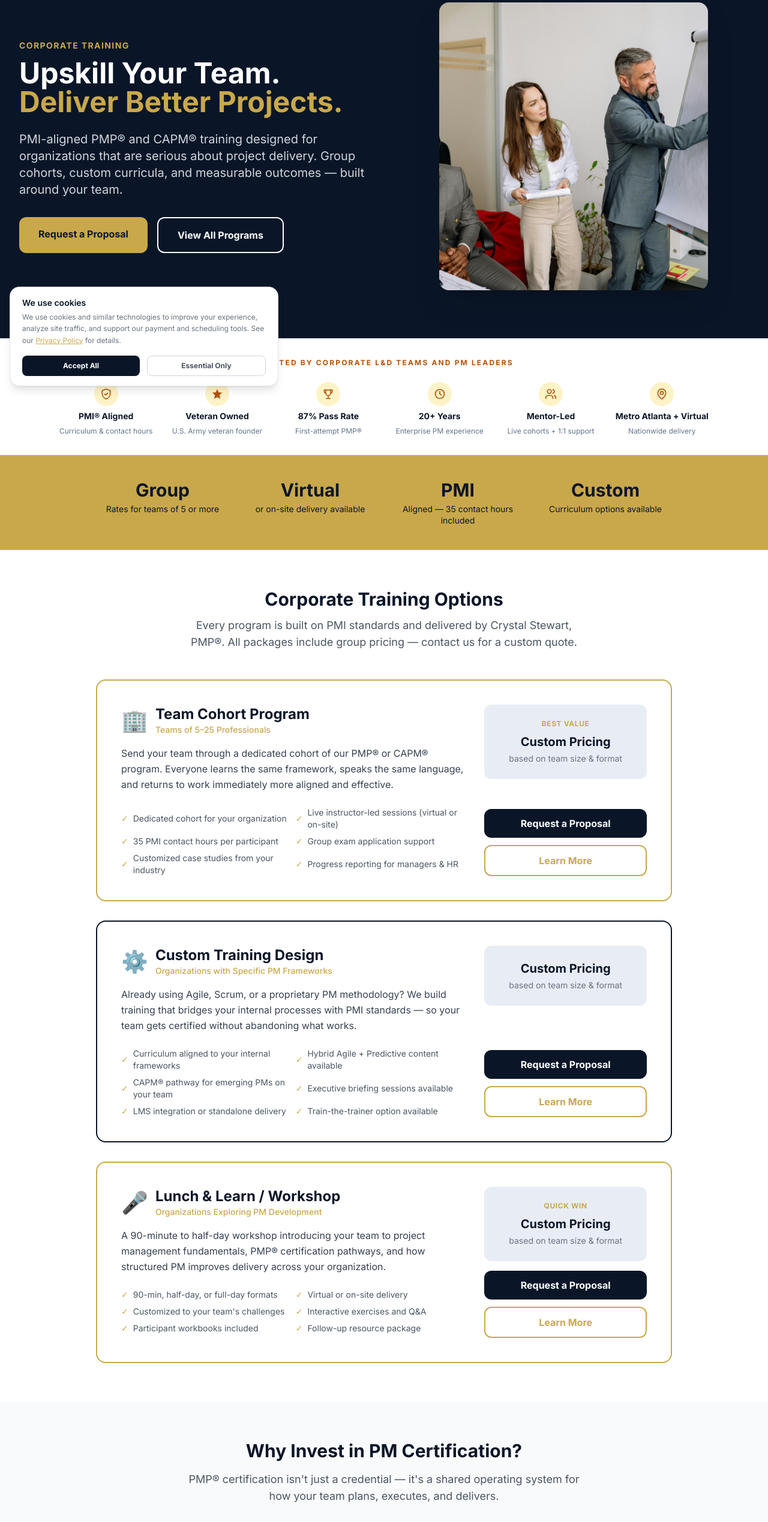
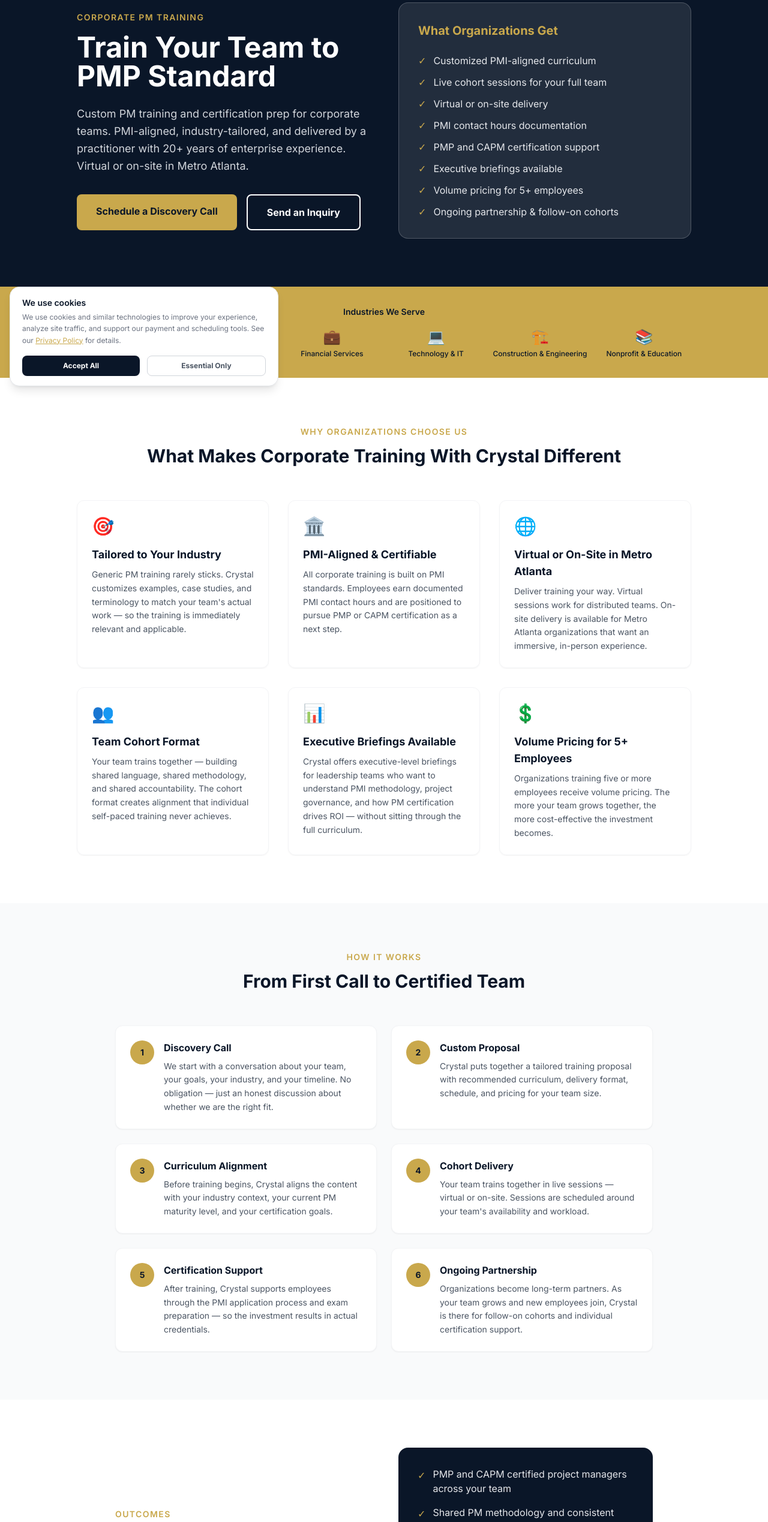
Before and after one commit to D4CGDBEMWS/wisergenerations-pmp, a Next.js app: page /corporate in a window 1280 px wide. Shown: the part 140-2678 px from the top of the page at 60% size. Built offline with nearby package versions, Linux system fonts and the light colour scheme.

Commit message:
Update corporate training page content and structure

```diff
--- a/app/corporate/page.tsx
+++ b/app/corporate/page.tsx
@@ -1,204 +1,181 @@
 import type { Metadata } from 'next'
 import Link from 'next/link'
-import TrustSignals from '@/components/marketing/TrustSignals'
 
 export const metadata: Metadata = {
-  title: 'Corporate Training — PMP® & CAPM® for Teams | Wiser Generations Int’l',
-  description: 'Upskill your project management teams with PMI-aligned corporate training. Group rates, custom delivery, and measurable results for organizations of all sizes.',
+  title: 'Corporate PM Training | Wiser Generations Int\'l',
+  description: 'Custom PMP and CAPM training for corporate teams. PMI-aligned curriculum tailored to your industry, delivered virtually or on-site in Metro Atlanta. Volume pricing for 5+ employees.',
 }
 
-const PACKAGES = [
+const CALENDLY = 'https://calendly.com/space4grace/15min'
+
+const benefits = [
   {
-    id: 'corporate-team',
-    icon: '🏢',
-    name: 'Team Cohort Program',
-    audience: 'Teams of 5–25 Professionals',
-    color: 'border-gold',
-    badge: 'Best Value',
-    price: 0,
-    description:
-      'Send your team through a dedicated cohort of our PMP® or CAPM® program. Everyone learns the same framework, speaks the same language, and returns to work immediately more aligned and effective.',
-    features: [
-      'Dedicated cohort for your organization',
-      'Live instructor-led sessions (virtual or on-site)',
-      '35 PMI contact hours per participant',
-      'Group exam application support',
-      'Customized case studies from your industry',
-      'Progress reporting for managers & HR',
-    ],
+    icon: '🎯',
+    title: 'Tailored to Your Industry',
+    body: 'Generic PM training rarely sticks. Crystal customizes examples, case studies, and terminology to match your team\'s actual work — so the training is immediately relevant and applicable.'
   },
   {
-    id: 'corporate-custom',
-    icon: '⚙️',
-    name: 'Custom Training Design',
-    audience: 'Organizations with Specific PM Frameworks',
-    color: 'border-navy',
-    badge: '',
-    price: 0,
-    description:
-      'Already using Agile, Scrum, or a proprietary PM methodology? We build training that bridges your internal processes with PMI standards — so your team gets certified without abandoning what works.',
-    features: [
-      'Curriculum aligned to your internal frameworks',
-      'Hybrid Agile + Predictive content available',
-      'CAPM® pathway for emerging PMs on your team',
-      'Executive briefing sessions available',
-      'LMS integration or standalone delivery',
-      'Train-the-trainer option available',
-    ],
+    icon: '🏛️',
+    title: 'PMI-Aligned & Certifiable',
+    body: 'All corporate training is built on PMI standards. Employees earn documented PMI contact hours and are positioned to pursue PMP or CAPM certification as a next step.'
   },
   {
-    id: 'corporate-lunch',
-    icon: '🎤',
-    name: 'Lunch & Learn / Workshop',
-    audience: 'Organizations Exploring PM Development',
-    color: 'border-gold',
-    badge: 'Quick Win',
-    price: 0,
-    description:
-      'A 90-minute to half-day workshop introducing your team to project management fundamentals, PMP® certification pathways, and how structured PM improves delivery across your organization.',
-    features: [
-      '90-min, half-day, or full-day formats',
-      'Virtual or on-site delivery',
-      'Customized to your team\'s challenges',
-      'Interactive exercises and Q&A',
-      'Participant workbooks included',
-      'Follow-up resource package',
-    ],
+    icon: '🌐',
+    title: 'Virtual or On-Site in Metro Atlanta',
+    body: 'Deliver training your way. Virtual sessions work for distributed teams. On-site delivery is available for Metro Atlanta organizations that want an immersive, in-person experience.'
   },
+  {
+    icon: '👥',
+    title: 'Team Cohort Format',
+    body: 'Your team trains together — building shared language, shared methodology, and shared accountability. The cohort format creates alignment that individual self-paced training never achieves.'
+  },
+  {
+    icon: '📊',
+    title: 'Executive Briefings Available',
+    body: 'Crystal offers executive-level briefings for leadership teams who want to understand PMI methodology, project governance, and how PM certification drives ROI — without sitting through the full curriculum.'
+  },
+  {
+    icon: '💲',
+    title: 'Volume Pricing for 5+ Employees',
+    body: 'Organizations training five or more employees receive volume pricing. The more your team grows together, the more cost-effective the investment becomes.'
+  }
 ]
 
-const BENEFITS = [
-  { icon: '📈', title: 'Measurable ROI', desc: 'Certified PMs deliver projects on time and on budget more consistently. PMI research shows certified teams outperform uncertified peers.' },
-  { icon: '🔗', title: 'Shared Language', desc: 'When your whole team speaks PMI — risk, scope, stakeholder, charter — collaboration improves and handoffs stop falling apart.' },
-  { icon: '🎯', title: 'Retention Tool', desc: 'Offering PMP® training signals investment in your people. It\'s one of the highest-impact benefits you can offer high-performing PMs.' },
-  { icon: '🏆', title: 'Competitive Advantage', desc: 'Clients and partners notice when your team holds credentials. It builds trust before a project even kicks off.' },
+const outcomes = [
+  'PMP and CAPM certified project managers across your team',
+  'Shared PM methodology and consistent project language',
+  'Documented PMI contact hours for every participant',
+  'Reduced project failure rates through structured PM practices',
+  'Higher employee retention and career satisfaction',
+  'A credentialed talent pipeline ready for larger responsibilities'
+]
+
+const industries = [
+  { name: 'Government & Defense', icon: '🏛️' },
+  { name: 'Healthcare & Life Sciences', icon: '🏥' },
+  { name: 'Financial Services', icon: '💼' },
+  { name: 'Technology & IT', icon: '💻' },
+  { name: 'Construction & Engineering', icon: '🏗️' },
+  { name: 'Nonprofit & Education', icon: '📚' },
+]
+
+const process = [
+  {
+    step: '1',
+    title: 'Discovery Call',
+    body: 'We start with a conversation about your team, your goals, your industry, and your timeline. No obligation — just an honest discussion about whether we are the right fit.'
+  },
+  {
+    step: '2',
+    title: 'Custom Proposal',
+    body: 'Crystal puts together a tailored training proposal with recommended curriculum, delivery format, schedule, and pricing for your team size.'
+  },
+  {
+    step: '3',
+    title: 'Curriculum Alignment',
+    body: 'Before training begins, Crystal aligns the content with your industry context, your current PM maturity level, and your certification goals.'
+  },
+  {
+    step: '4',
+    title: 'Cohort Delivery',
+    body: 'Your team trains together in live sessions — virtual or on-site. Sessions are scheduled around your team\'s availability and workload.'
+  },
+  {
+    step: '5',
+    title: 'Certification Support',
+    body: 'After training, Crystal supports employees through the PMI application process and exam preparation — so the investment results in actual credentials.'
+  },
+  {
+    step: '6',
+    title: 'Ongoing Partnership',
+    body: 'Organizations become long-term partners. As your team grows and new employees join, Crystal is there for follow-on cohorts and individual certification support.'
+  }
 ]
 
 export default function CorporatePage() {
   return (
-    <div>
-      {/* Hero */}
-      <section className="bg-navy text-white py-20 relative overflow-hidden">
-        <div className="absolute top-0 left-0 right-0 h-1 bg-gold" />
-        <div className="max-w-7xl mx-auto px-4 sm:px-6 lg:px-8">
-          <div className="grid grid-cols-1 lg:grid-cols-2 gap-12 items-center">
+    <main className="bg-white">
+      <section className="bg-navy text-white py-20 px-4">
+        <div className="max-w-5xl mx-auto">
+          <div className="grid md:grid-cols-2 gap-12 items-center">
             <div>
-              <p className="text-gold text-sm font-bold uppercase tracking-widest mb-3">
-                Corporate Training
-              </p>
-              <h1 className="text-4xl md:text-5xl font-bold mb-6 leading-tight">
-                Upskill Your Team.<br />
-                <span className="text-gold">Deliver Better Projects.</span>
-              </h1>
-              <p className="text-xl text-gray-300 max-w-2xl mb-8">
-                PMI-aligned PMP® and CAPM® training designed for organizations that are serious about project delivery. Group cohorts, custom curricula, and measurable outcomes — built around your team.
+              <p className="text-gold text-sm font-semibold tracking-widest uppercase mb-4">Corporate PM Training</p>
+              <h1 className="text-4xl md:text-5xl font-bold mb-6">Train Your Team to PMP Standard</h1>
+              <p className="text-gray-300 text-lg leading-relaxed mb-8">
+                Custom PM training and certification prep for corporate teams. PMI-aligned, industry-tailored,
+                and delivered by a practitioner with 20+ years of enterprise experience. Virtual or on-site in Metro Atlanta.
               </p>
               <div className="flex flex-col sm:flex-row gap-4">
-                <Link
-                  href="/contact"
-                  className="bg-gold text-navy font-bold py-4 px-8 rounded-xl text-center hover:bg-yellow-400 transition-colors"
-                >
-                  Request a Proposal
-                </Link>
-                <Link
-                  href="/programs"
-                  className="border-2 border-white text-white font-bold py-4 px-8 rounded-xl text-center hover:bg-white hover:text-navy transition-colors"
-                >
-                  View All Programs
+                <a href={CALENDLY} target="_blank" rel="noopener noreferrer"
+                  className="bg-gold text-navy font-bold px-8 py-4 rounded-lg hover:bg-yellow-400 transition-colors text-center">
+                  Schedule a Discovery Call
+                </a>
+                <Link href="/contact"
+                  className="border-2 border-white text-white font-bold px-8 py-4 rounded-lg hover:bg-white hover:text-navy transition-colors text-center">
+                  Send an Inquiry
                 </Link>
               </div>
             </div>
-            <div className="hidden lg:flex justify-center">
-              <img
-                src="/pexels-yankrukov-7793750.jpg"
-                alt="Corporate team in a project management training session"
-                className="rounded-2xl shadow-2xl w-full max-w-md object-cover h-[480px]"
-              />
+            <div className="bg-white/10 rounded-2xl p-8 border border-white/20">
+              <h3 className="text-xl font-bold text-gold mb-6">What Organizations Get</h3>
+              <ul className="space-y-3">
+                {['Customized PMI-aligned curriculum','Live cohort sessions for your full team','Virtual or on-site delivery','PMI contact hours documentation','PMP and CAPM certification support','Executive briefings available','Volume pricing for 5+ employees','Ongoing partnership & follow-on cohorts'].map((item) => (
+                  <li key={item} className="flex items-center gap-3 text-gray-200">
+                    <span className="text-gold">✓</span><span>{item}</span>
+                  </li>
+                ))}
+              </ul>
             </div>
           </div>
         </div>
       </section>
 
-      {/* Trust signals strip — corporate-focused headline */}
-      <TrustSignals headline="Trusted by corporate L&D teams and PM leaders" />
-
-      {/* Benefits Bar */}
-      <section className="bg-gold py-10">
-        <div className="max-w-5xl mx-auto px-4 sm:px-6 lg:px-8">
-          <div className="grid grid-cols-2 md:grid-cols-4 gap-6 text-center">
-            {[
-              { stat: 'Group', label: 'Rates for teams of 5 or more' },
-              { stat: 'Virtual', label: 'or on-site delivery available' },
-              { stat: 'PMI', label: 'Aligned — 35 contact hours included' },
-              { stat: 'Custom', label: 'Curriculum options available' },
-            ].map((o) => (
-              <div key={o.stat}>
-                <p className="text-3xl font-bold text-navy">{o.stat}</p>
-                <p className="text-navy text-sm mt-1 leading-snug">{o.label}</p>
+      <section className="bg-gold py-8 px-4">
+        <div className="max-w-5xl mx-auto">
+          <p className="text-navy text-center text-sm font-semibold mb-4">Industries We Serve</p>
+          <div className="grid grid-cols-3 md:grid-cols-6 gap-4">
+            {industries.map((ind) => (
+              <div key={ind.name} className="text-center">
+                <div className="text-2xl mb-1">{ind.icon}</div>
+                <p className="text-navy font-medium text-xs">{ind.name}</p>
               </div>
             ))}
           </div>
         </div>
       </section>
 
-      {/* Packages */}
-      <section className="py-16 bg-white">
-        <div className="max-w-5xl mx-auto px-4 sm:px-6 lg:px-8">
-          <div className="text-center mb-12">
-            <h2 className="text-3xl font-bold text-navy mb-3">Corporate Training Options</h2>
-            <p className="text-gray-600 text-lg max-w-2xl mx-auto">
-              Every program is built on PMI standards and delivered by Crystal Stewart, PMP®. All packages include group pricing — contact us for a custom quote.
-            </p>
+      <section className="py-20 px-4">
+        <div className="max-w-5xl mx-auto">
+          <div className="text-center mb-14">
+            <p className="text-gold text-sm font-semibold tracking-widest uppercase mb-3">Why Organizations Choose Us</p>
+            <h2 className="text-3xl font-bold text-navy">What Makes Corporate Training With Crystal Different</h2>
           </div>
+          <div className="grid md:grid-cols-2 lg:grid-cols-3 gap-8">
+            {benefits.map((b) => (
+              <div key={b.title} className="border border-gray-100 rounded-xl p-6 shadow-sm">
+                <div className="text-3xl mb-4">{b.icon}</div>
+                <h3 className="text-lg font-bold text-navy mb-2">{b.title}</h3>
+                <p className="text-gray-600 leading-relaxed text-sm">{b.body}</p>
+              </div>
+            ))}
+          </div>
+        </div>
+      </section>
 
-          <div className="space-y-8">
-            {PACKAGES.map((p) => (
-              <div key={p.id} className={`border-2 ${p.color} rounded-2xl p-8 md:p-10`}>
-                <div className="grid grid-cols-1 md:grid-cols-3 gap-8">
-                  <div className="md:col-span-2">
-                    <div className="flex items-center gap-3 mb-4">
-                      <span className="text-4xl">{p.icon}</span>
-                      <div>
-                        <h2 className="text-2xl font-bold text-navy">{p.name}</h2>
-                        <p className="text-gold text-sm font-medium">{p.audience}</p>
-                      </div>
-                    </div>
-                    <p className="text-gray-700 leading-relaxed mb-6">{p.description}</p>
-                    <ul className="grid grid-cols-1 sm:grid-cols-2 gap-2">
-                      {p.features.map((f) => (
-                        <li key={f} className="flex items-center gap-2 text-sm text-gray-600">
-                          <span className="text-gold flex-shrink-0">✓</span>{f}
-                        </li>
-                      ))}
-                    </ul>
-                  </div>
-
-                  <div className="flex flex-col justify-between">
-                    <div className="bg-light-navy rounded-xl p-6 text-center mb-4">
-                      {p.badge && (
-                        <p className="text-xs font-bold text-gold uppercase tracking-wider mb-2">{p.badge}</p>
-                      )}
-                      <p className="text-xl font-bold text-navy">Custom Pricing</p>
-                      <p className="text-gray-500 text-sm mt-1">based on team size & format</p>
-                    </div>
-                    <div className="space-y-3">
-                      <a
-                        href="https://calendly.com/space4grace/15min"
-                        target="_blank"
-                        rel="noopener noreferrer"
-                        className="block w-full bg-navy text-white font-bold py-3 rounded-xl text-center hover:bg-blue-900 transition-colors"
-                      >
-                        Request a Proposal
-                      </a>
-                      <a
-                        href="https://calendly.com/space4grace/15min"
-                        target="_blank"
-                        rel="noopener noreferrer"
-                        className="block w-full border-2 border-gold text-gold font-bold py-3 rounded-xl text-center hover:bg-gold hover:text-navy transition-colors"
-                      >
-                        Learn More
-                      </a>
-                    </div>
+      <section className="bg-gray-50 py-20 px-4">
+        <div className="max-w-4xl mx-auto">
+          <div className="text-center mb-14">
+            <p className="text-gold text-sm font-semibold tracking-widest uppercase mb-3">How It Works</p>
+            <h2 className="text-3xl font-bold text-navy">From First Call to Certified Team</h2>
+          </div>
+          <div className="grid md:grid-cols-2 gap-6">
+            {process.map((p) => (
+              <div key={p.step} className="bg-white rounded-xl p-6 border border-gray-100 shadow-sm">
+                <div className="flex items-start gap-4">
+                  <div className="w-10 h-10 rounded-full bg-gold text-navy font-bold flex items-center justify-center flex-shrink-0 text-sm">{p.step}</div>
+                  <div>
+                    <h3 className="font-bold text-navy mb-2">{p.title}</h3>
+                    <p className="text-gray-600 text-sm leading-relaxed">{p.body}</p>
                   </div>
                 </div>
               </div>
@@ -207,52 +184,61 @@ export default function CorporatePage() {
         </div>
       </section>
 
-      {/* Why Invest */}
-      <section className="py-16 bg-gray-50">
-        <div className="max-w-5xl mx-auto px-4 sm:px-6 lg:px-8">
-          <div className="text-center mb-12">
-            <h2 className="text-3xl font-bold text-navy mb-4">Why Invest in PM Certification?</h2>
-            <p className="text-gray-600 text-lg max-w-2xl mx-auto">
-              PMP® certification isn't just a credential — it's a shared operating system for how your team plans, executes, and delivers.
-            </p>
-          </div>
-          <div className="grid grid-cols-1 md:grid-cols-2 gap-8">
-            {BENEFITS.map((item) => (
-              <div key={item.title} className="bg-white rounded-2xl p-8 shadow-sm border border-gray-100">
-                <p className="text-4xl mb-4">{item.icon}</p>
-                <h3 className="text-lg font-bold text-navy mb-2">{item.title}</h3>
-                <p className="text-gray-600 text-sm leading-relaxed">{item.desc}</p>
-              </div>
-            ))}
+      <section className="py-20 px-4">
+        <div className="max-w-4xl mx-auto">
+          <div className="grid md:grid-cols-2 gap-12 items-center">
+            <div>
+              <p className="text-gold text-sm font-semibold tracking-widest uppercase mb-3">Outcomes</p>
+              <h2 className="text-3xl font-bold text-navy mb-6">What a Certified Team Delivers</h2>
+              <p className="text-gray-600 leading-relaxed mb-6">
+                Organizations that invest in PM certification see measurable improvements in project delivery, team confidence, and organizational capability.
+              </p>
+            </div>
+            <div className="bg-navy rounded-2xl p-8">
+              <ul className="space-y-4">
+                {outcomes.map((o) => (
+                  <li key={o} className="flex items-start gap-3 text-gray-200">
+                    <span className="text-gold mt-0.5 flex-shrink-0">✓</span><span>{o}</span>
+                  </li>
+                ))}
+              </ul>
+            </div>
           </div>
         </div>
       </section>
 
-      {/* CTA */}
-      <section className="bg-navy text-white py-16">
-        <div className="max-w-3xl mx-auto px-4 sm:px-6 lg:px-8 text-center">
-          <h2 className="text-3xl font-bold mb-4">Let's Build Something for Your Team</h2>
-          <p className="text-gray-300 text-lg mb-8">
-            Tell us about your organization and goals. We'll put together a proposal within 48 hours.
+      <section className="bg-gray-50 py-16 px-4">
+        <div className="max-w-3xl mx-auto text-center">
+          <p className="text-2xl text-navy italic mb-6 leading-relaxed">
+            &ldquo;Knowledgeable with a sincere concern for each of her pupils, she has a unique way of conveying the concepts regardless of their learning method. I highly recommend Crystal&apos;s services to any organization that desires to improve their PMO.&rdquo;
+          </p>
+          <p className="font-bold text-gold">Lynn Fleming MBA, PMP, PMI-ACP, PMI-SP</p>
+          <p className="text-gray-600 text-sm">Principal Strategic Program Manager</p>
+        </div>
+      </section>
+
+      <section className="bg-navy text-white py-20 px-4">
+        <div className="max-w-2xl mx-auto text-center">
+          <h2 className="text-3xl font-bold mb-4">Ready to Elevate Your Team?</h2>
+          <p className="text-gray-300 mb-8 text-lg">
+            Schedule a discovery call with Crystal. She will learn about your team, your goals, and your timeline — and put together a custom proposal at no obligation.
           </p>
           <div className="flex flex-col sm:flex-row gap-4 justify-center">
-            <a
-              href="https://calendly.com/space4grace/15min"
-              target="_blank"
-              rel="noopener noreferrer"
-              className="bg-gold text-navy font-bold py-4 px-10 rounded-xl text-center hover:bg-yellow-400 transition-colors"
-            >
-              Request a Proposal
+            <a href={CALENDLY} target="_blank" rel="noopener noreferrer"
+              className="bg-gold text-navy font-bold px-8 py-4 rounded-lg hover:bg-yellow-400 transition-colors">
+              Schedule a Discovery Call
             </a>
-            <Link
-              href="/programs"
-              className="border-2 border-white text-white font-bold py-4 px-10 rounded-xl text-center hover:bg-white hover:text-navy transition-colors"
-            >
-              Browse All Programs
+            <Link href="/contact"
+              className="border-2 border-white text-white font-bold px-8 py-4 rounded-lg hover:bg-white hover:text-navy transition-colors">
+              Send an Inquiry
             </Link>
           </div>
+          <p className="text-gray-400 text-sm mt-6">
+            Prefer email?{' '}
+            <a href="mailto:info@wisergenerations.com" className="text-gold underline">info@wisergenerations.com</a>
+          </p>
         </div>
       </section>
-    </div>
+    </main>
   )
 }
```
